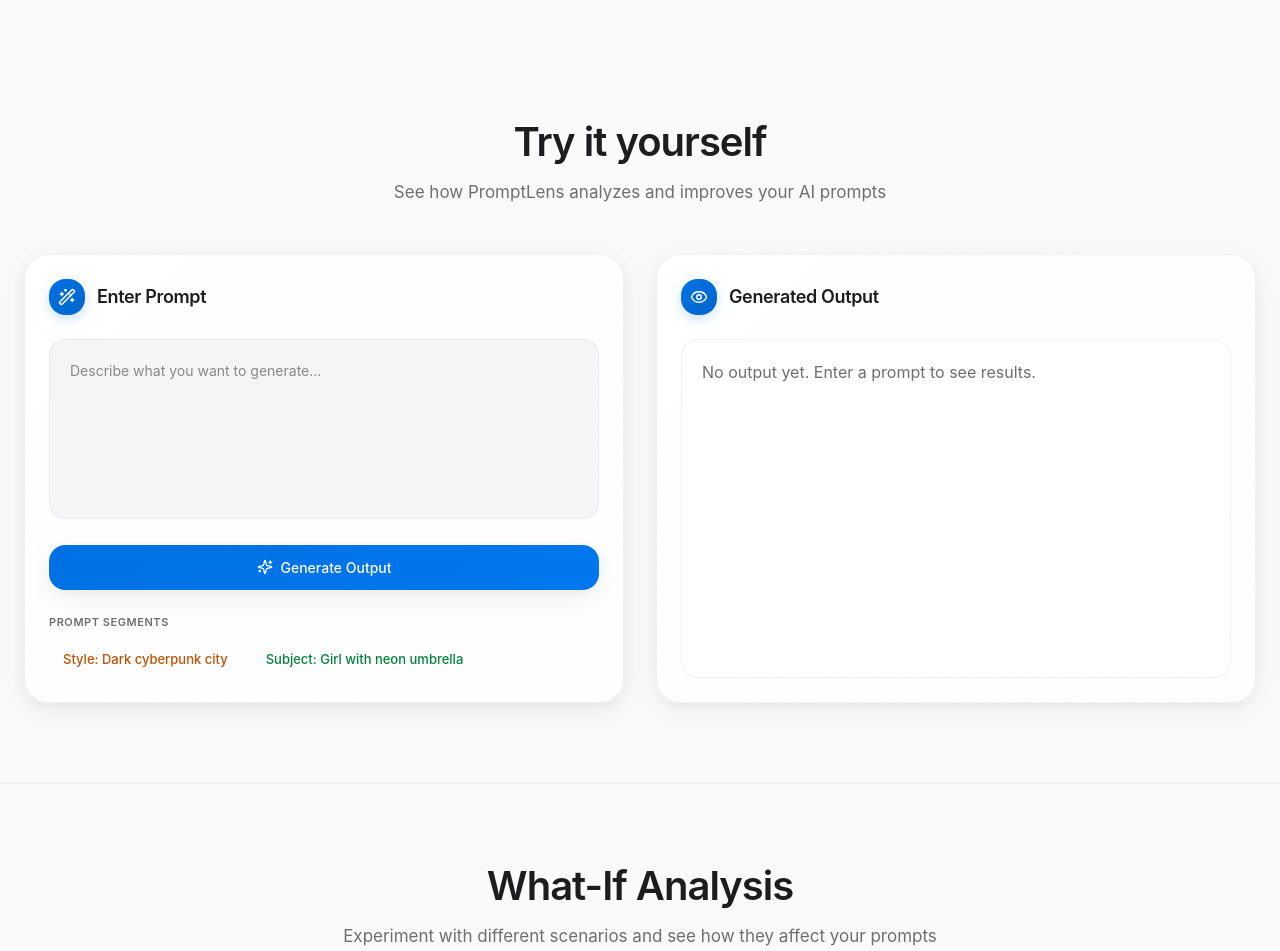
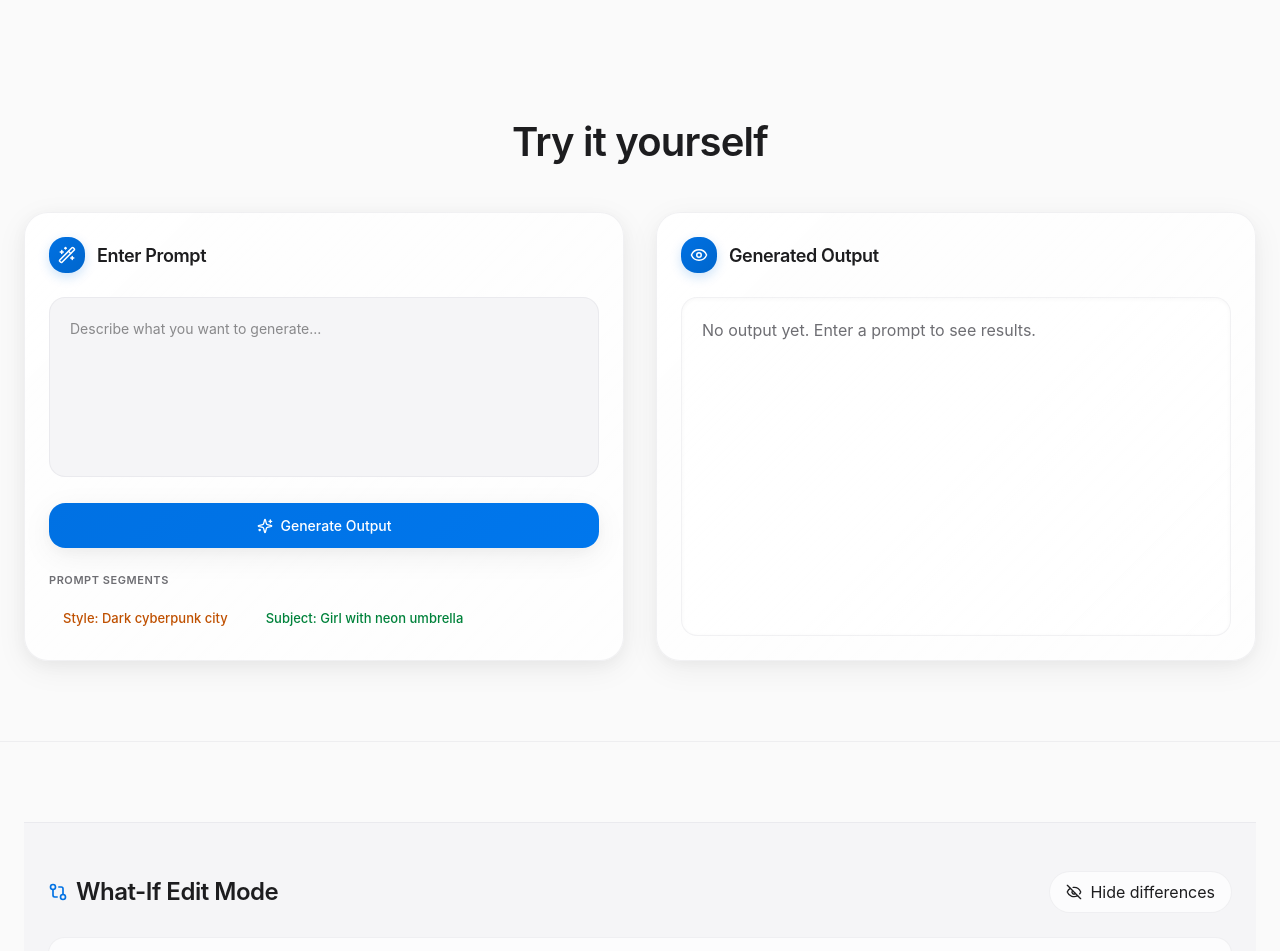
Before and after one commit to sudharshan2002/promptlens, a React (Vite) app: page / in a window 1280 px wide. Shown: the part 760-1711 px from the top of the page. Built offline with nearby package versions, Linux system fonts and the light colour scheme.

Commit message:
Open AI API
API

```diff
--- a/src/components/MainInterface.tsx
+++ b/src/components/MainInterface.tsx
@@ -18,21 +18,23 @@ export function MainInterface({ featuresRef }: MainInterfaceProps) {
     setLoading(true);
 
     try {
-      const response = await fetch("http://127.0.0.1:5000/generate", {
-        method: "POST",
-        headers: {
-          "Content-Type": "application/json",
-        },
-        body: JSON.stringify({ prompt }),
-      });
+      const response = await fetch(
+        "http://127.0.0.1:5000/api/ai/generate",
+        {
+          method: "POST",
+          headers: { "Content-Type": "application/json" },
+          body: JSON.stringify({ prompt }),
+        }
+      );
 
       const data = await response.json();
-      console.log("Backend response:", data);
+
+      const newText = data.choices[0].text;
 
       setPreviousText(generatedText);
-      setGeneratedText(data.generated_text);
+      setGeneratedText(newText);
     } catch (error) {
-      console.error("Error calling backend:", error);
+      console.error("AI API error:", error);
     } finally {
       setLoading(false);
     }
@@ -43,7 +45,6 @@ export function MainInterface({ featuresRef }: MainInterfaceProps) {
       className="flex-1 overflow-y-auto"
       style={{ background: "var(--bg-primary)" }}
     >
-      {/* Prompt Interface Section */}
       <div
         ref={featuresRef}
         className="px-6 py-20 border-b"
@@ -57,21 +58,10 @@ export function MainInterface({ featuresRef }: MainInterfaceProps) {
                 fontWeight: 600,
                 fontSize: "clamp(1.75rem, 4vw, 2.5rem)",
                 color: "var(--text-primary)",
-                letterSpacing: "-0.025em",
               }}
             >
               Try it yourself
             </h2>
-            <p
-              style={{
-                fontSize: "1.0625rem",
-                color: "var(--text-secondary)",
-                lineHeight: "1.5",
-                fontWeight: 400,
-              }}
-            >
-              See how PromptLens analyzes and improves your AI prompts
-            </p>
           </div>
 
           <div className="grid grid-cols-1 lg:grid-cols-2 gap-8">
@@ -81,33 +71,8 @@ export function MainInterface({ featuresRef }: MainInterfaceProps) {
         </div>
       </div>
 
-      {/* What-If Editor Section */}
       <div className="px-6 py-20">
         <div className="max-w-7xl mx-auto">
-          <div className="text-center mb-12">
-            <h2
-              className="mb-4"
-              style={{
-                fontWeight: 600,
-                fontSize: "clamp(1.75rem, 4vw, 2.5rem)",
-                color: "var(--text-primary)",
-                letterSpacing: "-0.025em",
-              }}
-            >
-              What-If Analysis
-            </h2>
-            <p
-              style={{
-                fontSize: "1.0625rem",
-                color: "var(--text-secondary)",
-                lineHeight: "1.5",
-                fontWeight: 400,
-              }}
-            >
-              Experiment with different scenarios and see how they affect your prompts
-            </p>
-          </div>
-
           <WhatIfEditor
             onApply={handleGenerate}
             previousOutput={previousText}
```
Also changed, not shown: 1 other file (tests, documents, lock files or other folders).
